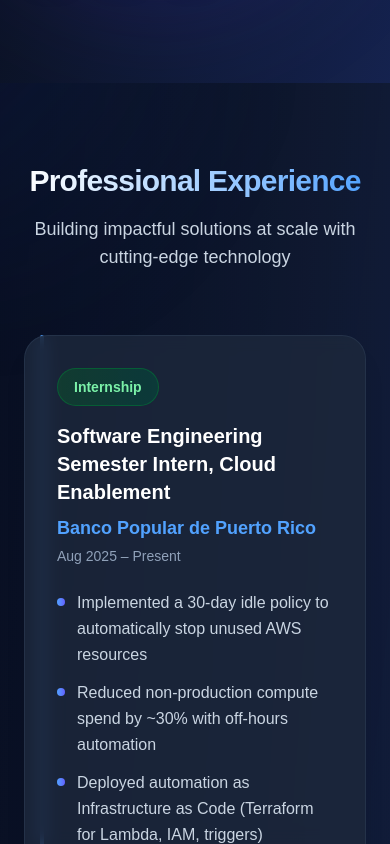
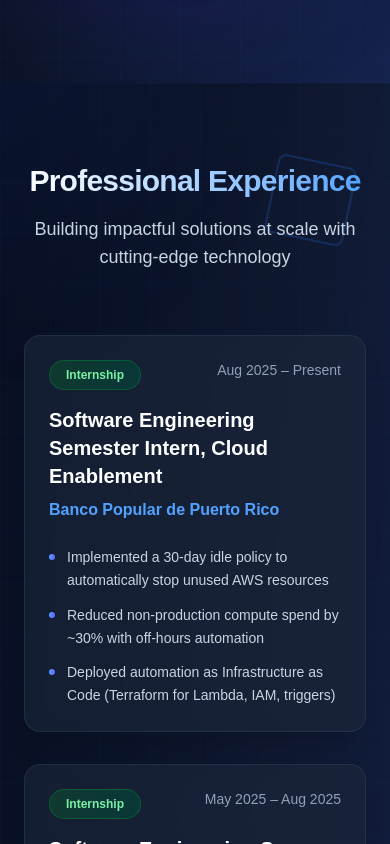
Before and after one commit to KevinIbarra1/personal_portfolio_cs, a Next.js app: page / in a window 390 px wide. Shown: the part 1156-2000 px from the top of the page. Built offline with nearby package versions, Linux system fonts and the light colour scheme.

Commit message:
Enhance homepage styling with improved layout and background elements

```diff
--- a/src/app/page.js
+++ b/src/app/page.js
@@ -294,13 +294,13 @@ export default function Home() {
                 scrollToId("home");
               }}
             >
-              <div className="relative h-8 w-8 rounded-xl overflow-hidden group-hover:scale-110 transition-all duration-300 shadow-lg hover:shadow-blue-200">
+              <div className="relative h-10 w-10 rounded-2xl overflow-hidden group-hover:scale-110 transition-all duration-300 shadow-lg hover:shadow-blue-400/50 border-2 border-slate-700 group-hover:border-blue-500">
                 <Image
                   src="/IMG_2931 3.PNG"
                   alt={`${NAME} logo`}
                   fill
-                  className="object-cover"
-                  sizes="32px"
+                  className="object-cover object-center"
+                  sizes="40px"
                 />
               </div>
               <span className="font-bold tracking-tight hidden sm:inline-block text-white">
@@ -468,8 +468,22 @@ export default function Home() {
         {/* Animated background elements */}
         <div className="absolute inset-0">
           <div className="absolute inset-0 bg-gradient-to-br from-slate-950/80 via-slate-900/80 to-blue-950/80" />
+          {/* Grid pattern */}
+          <div className="absolute inset-0 opacity-20">
+            <div className="absolute inset-0" style={{
+              backgroundImage: `linear-gradient(rgba(59, 130, 246, 0.15) 1px, transparent 1px), linear-gradient(90deg, rgba(59, 130, 246, 0.15) 1px, transparent 1px)`,
+              backgroundSize: '60px 60px'
+            }} />
+          </div>
           <div className="absolute top-20 left-10 w-72 h-72 bg-blue-600/20 rounded-full blur-3xl float-element" />
           <div className="absolute bottom-20 right-10 w-96 h-96 bg-indigo-600/20 rounded-full blur-3xl float-delayed" />
+          <div className="absolute top-1/2 left-1/3 w-80 h-80 bg-purple-600/15 rounded-full blur-3xl" />
+
+          {/* Floating geometric shapes */}
+          <div className="absolute top-32 left-20 w-16 h-16 border-2 border-blue-500/20 rounded-lg rotate-12 float-element" />
+          <div className="absolute bottom-40 right-32 w-20 h-20 border-2 border-indigo-500/20 rounded-full float-delayed" />
+          <div className="absolute top-2/3 right-1/4 w-12 h-12 border-2 border-purple-500/20 rotate-45 float-element" style={{ animationDelay: '1.5s' }} />
+          <div className="absolute bottom-1/3 left-1/4 w-14 h-14 bg-blue-500/10 rounded-lg rotate-6 float-delayed" />
         </div>
 
         <div className="relative mx-auto max-w-7xl px-6 py-24 lg:py-32">
@@ -683,8 +697,22 @@ export default function Home() {
         className="py-20 lg:py-28 bg-gradient-to-br from-slate-900/50 to-blue-950/30 scroll-mt-24 relative overflow-hidden"
       >
         {/* Background decorative elements */}
+        <div className="absolute inset-0 opacity-30">
+          <div className="absolute inset-0" style={{
+            backgroundImage: `linear-gradient(rgba(59, 130, 246, 0.1) 1px, transparent 1px), linear-gradient(90deg, rgba(59, 130, 246, 0.1) 1px, transparent 1px)`,
+            backgroundSize: '50px 50px'
+          }} />
+        </div>
         <div className="absolute top-0 left-0 w-96 h-96 bg-gradient-to-br from-blue-900/20 to-transparent rounded-full blur-3xl -translate-x-1/2 -translate-y-1/2" />
         <div className="absolute bottom-0 right-0 w-96 h-96 bg-gradient-to-br from-indigo-900/20 to-transparent rounded-full blur-3xl translate-x-1/2 translate-y-1/2" />
+        <div className="absolute top-1/3 right-1/4 w-64 h-64 bg-gradient-to-br from-purple-900/15 to-transparent rounded-full blur-3xl" />
+
+        {/* Floating geometric shapes */}
+        <div className="absolute top-20 right-10 w-20 h-20 border-2 border-blue-500/20 rounded-lg rotate-12 float-element" />
+        <div className="absolute bottom-32 left-16 w-16 h-16 border-2 border-indigo-500/20 rounded-full float-delayed" />
+        <div className="absolute top-1/2 right-20 w-12 h-12 border-2 border-purple-500/20 rotate-45 float-element" style={{ animationDelay: '1s' }} />
+        <div className="absolute bottom-1/4 left-1/3 w-8 h-8 bg-blue-500/10 rounded-lg rotate-6 float-delayed" />
+        <div className="absolute top-1/4 left-1/4 w-24 h-24 border border-indigo-500/10 rounded-full float-element" style={{ animationDelay: '2s' }} />
 
         <div className="mx-auto max-w-7xl px-6 relative">
           <div className="text-center mb-16 animate-on-scroll">
@@ -696,32 +724,29 @@ export default function Home() {
             </p>
           </div>
 
-          <div className="relative">
-            <div className="absolute left-4 top-0 bottom-0 w-1 bg-gradient-to-b from-blue-400 to-indigo-500 md:left-1/2 rounded-full shadow-lg" />
-            <div className="grid gap-12">
+          <div className="relative max-w-5xl mx-auto">
+            {/* Timeline line */}
+            <div className="absolute left-[1.875rem] top-0 bottom-0 w-0.5 bg-gradient-to-b from-blue-500/50 via-indigo-500/50 to-purple-500/50 hidden md:block" />
+
+            <div className="space-y-8">
               {EXPERIENCE.map((e, i) => (
                 <div
                   key={i}
-                  className="relative animate-on-scroll"
-                  style={{ animationDelay: `${i * 0.2}s` }}
+                  className="relative animate-on-scroll group"
+                  style={{ animationDelay: `${i * 0.15}s` }}
                 >
-                  <div
-                    className={`hidden md:block absolute top-8 ${
-                      i % 2
-                        ? "right-[calc(50%-0.5rem)]"
-                        : "left-[calc(50%-0.5rem)]"
-                    } w-4 h-4 rounded-full bg-gradient-to-br from-blue-400 to-indigo-500 ring-4 ring-white shadow-lg animate-scale`}
-                  />
-                  <div
-                    className={`md:grid md:grid-cols-2 md:gap-12 ${
-                      i % 2 ? "md:direction-rtl" : ""
-                    }`}
-                    style={i % 2 ? { direction: "rtl" } : {}}
-                  >
-                    <div className={`${i % 2 ? "md:order-2" : ""}`}>
-                      <div className="relative bg-slate-800/80 backdrop-blur-sm rounded-3xl p-8 shadow-xl hover:shadow-2xl hover:scale-105 transition-all duration-500 border border-slate-700/50 hover:border-slate-600 hover-glow">
+                  {/* Timeline dot - positioned to align with the line */}
+                  <div className="absolute left-[1.125rem] top-8 w-6 h-6 hidden md:flex items-center justify-center">
+                    <div className="w-4 h-4 rounded-full bg-gradient-to-br from-blue-400 to-indigo-500 ring-4 ring-slate-900/50 shadow-lg group-hover:ring-blue-500/30 transition-all duration-300 group-hover:scale-110" />
+                  </div>
+
+                  {/* Card content with left margin to make space for timeline */}
+                  <div className="md:ml-20">
+                    <div className="relative bg-slate-800/60 backdrop-blur-sm rounded-2xl p-6 md:p-8 shadow-xl hover:shadow-2xl transition-all duration-500 border border-slate-700/50 hover:border-blue-500/30 group-hover:bg-slate-800/80">
+                      {/* Type badge */}
+                      <div className="flex items-start justify-between gap-4 mb-4">
                         <span
-                          className={`inline-flex items-center px-4 py-2 rounded-full text-sm font-semibold mb-4 ${
+                          className={`inline-flex items-center px-4 py-1.5 rounded-full text-xs font-semibold ${
                             e.type === "internship"
                               ? "bg-gradient-to-r from-green-900/50 to-emerald-900/50 text-green-300 border border-green-700/50"
                               : e.type === "employment"
@@ -739,34 +764,32 @@ export default function Home() {
                             ? "Program"
                             : "Entrepreneurship"}
                         </span>
+                        <span className="text-sm text-slate-400 font-medium whitespace-nowrap">
+                          {e.period}
+                        </span>
+                      </div>
 
-                        <h3 className="text-xl font-bold text-white mb-2">
+                      {/* Role and company */}
+                      <h3 className="text-xl md:text-2xl font-bold text-white mb-2 group-hover:text-blue-300 transition-colors">
                         {e.role}
                       </h3>
-                        <p className="text-blue-400 font-semibold text-lg mb-1">
+                      <p className="text-blue-400 font-semibold text-base md:text-lg mb-6">
                         {e.company}
                       </p>
-                        <p className="text-sm text-slate-400 mb-6 font-medium">
-                          {e.period}
-                        </p>
 
+                      {/* Bullet points */}
                       <ul className="space-y-3 text-slate-300">
                         {e.bullets.map((b, j) => (
                           <li
                             key={j}
-                              className="flex items-start gap-3 animate-on-scroll"
-                              style={{
-                                animationDelay: `${i * 0.2 + j * 0.1}s`,
-                              }}
+                            className="flex items-start gap-3"
                           >
-                              <span className="flex-shrink-0 w-2 h-2 bg-gradient-to-r from-blue-400 to-indigo-500 rounded-full mt-2" />
-                              <span className="leading-relaxed">{b}</span>
+                            <span className="flex-shrink-0 w-1.5 h-1.5 bg-gradient-to-r from-blue-400 to-indigo-500 rounded-full mt-2" />
+                            <span className="leading-relaxed text-sm md:text-base">{b}</span>
                           </li>
                         ))}
                       </ul>
                     </div>
-                    </div>
-                    <div className="hidden md:block" />
                   </div>
                 </div>
               ))}
@@ -781,8 +804,23 @@ export default function Home() {
         className="py-20 lg:py-28 scroll-mt-24 bg-gradient-to-br from-slate-950 to-blue-950/30 relative overflow-hidden"
       >
         {/* Background decorative elements */}
+        {/* Grid pattern */}
+        <div className="absolute inset-0 opacity-25">
+          <div className="absolute inset-0" style={{
+            backgroundImage: `linear-gradient(rgba(99, 102, 241, 0.1) 1px, transparent 1px), linear-gradient(90deg, rgba(99, 102, 241, 0.1) 1px, transparent 1px)`,
+            backgroundSize: '55px 55px'
+          }} />
+        </div>
         <div className="absolute top-20 right-0 w-80 h-80 bg-gradient-to-l from-indigo-900/30 to-transparent rounded-full blur-3xl translate-x-1/2" />
         <div className="absolute bottom-0 left-0 w-80 h-80 bg-gradient-to-r from-blue-900/30 to-transparent rounded-full blur-3xl -translate-x-1/2" />
+        <div className="absolute top-1/2 left-1/2 w-72 h-72 bg-purple-900/20 rounded-full blur-3xl" />
+
+        {/* Floating geometric shapes */}
+        <div className="absolute top-40 left-10 w-18 h-18 border-2 border-indigo-500/20 rounded-lg rotate-12 float-element" />
+        <div className="absolute bottom-20 right-16 w-16 h-16 border-2 border-blue-500/20 rounded-full float-delayed" />
+        <div className="absolute top-1/3 right-1/3 w-10 h-10 border-2 border-purple-500/20 rotate-45 float-element" style={{ animationDelay: '1s' }} />
+        <div className="absolute bottom-1/3 left-1/4 w-12 h-12 bg-indigo-500/10 rounded-lg rotate-6 float-delayed" />
+        <div className="absolute top-1/4 right-1/4 w-20 h-20 border border-blue-500/10 rounded-full float-element" style={{ animationDelay: '2s' }} />
 
         <div className="mx-auto max-w-7xl px-6 relative">
           <div className="text-center mb-16 animate-on-scroll">
@@ -827,9 +865,9 @@ export default function Home() {
                   };
 
                   const categoryIcons = {
-                    Frontend: "🎨",
-                    "Backend & Cloud": "⚡",
-                    DevOps: "🚀",
+                    Frontend: "",
+                    "Backend & Cloud": "",
+                    DevOps: "",
                   };
 
                   const colors = categoryColors[category] || {
@@ -853,9 +891,11 @@ export default function Home() {
                       >
                         {/* Category header */}
                         <div className="flex items-center gap-3 mb-6">
+                          {categoryIcons[category] && (
                             <div className="text-2xl">
-                            {categoryIcons[category] || "🛠️"}
+                              {categoryIcons[category]}
                             </div>
+                          )}
                           <div>
                             <h3 className="font-bold text-xl text-white">
                               {category}
@@ -873,18 +913,18 @@ export default function Home() {
                           {skills.map((skill, skillIndex) => {
                             // Technology logos/icons mapping
                             const techIcons = {
-                              "Next.js": "⚛️",
-                              TypeScript: "🔷",
-                              "React Native": "📱",
-                              "Tailwind CSS": "🎨",
-                              AWS: "☁️",
-                              "Node.js": "🟢",
-                              Python: "🐍",
-                              PostgreSQL: "🐘",
-                              Terraform: "🏗️",
-                              Docker: "🐳",
-                              "CI/CD": "🔄",
-                              "GitHub Actions": "⚙️",
+                              "Next.js": "",
+                              TypeScript: "",
+                              "React Native": "",
+                              "Tailwind CSS": "",
+                              AWS: "",
+                              "Node.js": "",
+                              Python: "",
+                              PostgreSQL: "",
+                              Terraform: "",
+                              Docker: "",
+                              "CI/CD": "",
+                              "GitHub Actions": "",
                             };
 
                             return (
@@ -903,9 +943,11 @@ export default function Home() {
                                   <div className="flex items-center justify-between">
                                     <div className="flex items-center gap-3">
                                       {/* Technology icon */}
+                                      {techIcons[skill] && (
                                         <div className="text-lg">
-                                        {techIcons[skill] || "⚡"}
+                                          {techIcons[skill]}
                                         </div>
+                                      )}
                                       <span className="font-semibold text-white group-hover:text-opacity-90">
                                         {skill}
                                       </span>
@@ -959,9 +1001,24 @@ export default function Home() {
         {/* Subtle pattern overlay */}
         <div className="absolute inset-0 [background:radial-gradient(ellipse_at_center,rgba(255,255,255,.1)_0,transparent_60%)]" />
 
+        {/* Grid pattern */}
+        <div className="absolute inset-0 opacity-30">
+          <div className="absolute inset-0" style={{
+            backgroundImage: `linear-gradient(rgba(59, 130, 246, 0.12) 1px, transparent 1px), linear-gradient(90deg, rgba(59, 130, 246, 0.12) 1px, transparent 1px)`,
+            backgroundSize: '50px 50px'
+          }} />
+        </div>
+
         {/* Floating background elements */}
         <div className="absolute top-10 left-10 w-72 h-72 bg-blue-600/20 rounded-full blur-3xl float-element" />
         <div className="absolute bottom-10 right-10 w-96 h-96 bg-indigo-600/20 rounded-full blur-3xl float-delayed" />
+        <div className="absolute top-1/2 right-1/3 w-64 h-64 bg-purple-600/15 rounded-full blur-3xl" />
+
+        {/* Floating geometric shapes */}
+        <div className="absolute top-24 right-20 w-16 h-16 border-2 border-blue-500/20 rounded-lg rotate-12 float-element" />
+        <div className="absolute bottom-28 left-24 w-14 h-14 border-2 border-indigo-500/20 rounded-full float-delayed" />
+        <div className="absolute top-1/3 left-1/3 w-10 h-10 border-2 border-purple-500/20 rotate-45 float-element" style={{ animationDelay: '1.5s' }} />
+        <div className="absolute bottom-1/4 right-1/4 w-12 h-12 bg-blue-500/10 rounded-lg rotate-6 float-delayed" />
 
         <div className="relative mx-auto max-w-7xl px-6">
           <div className="rounded-3xl border border-slate-700/50 bg-slate-800/20 backdrop-blur-2xl p-12 md:p-20 text-center text-white shadow-2xl animate-on-scroll">
```
Lines whose indentation alone changed are shown as unchanged.
